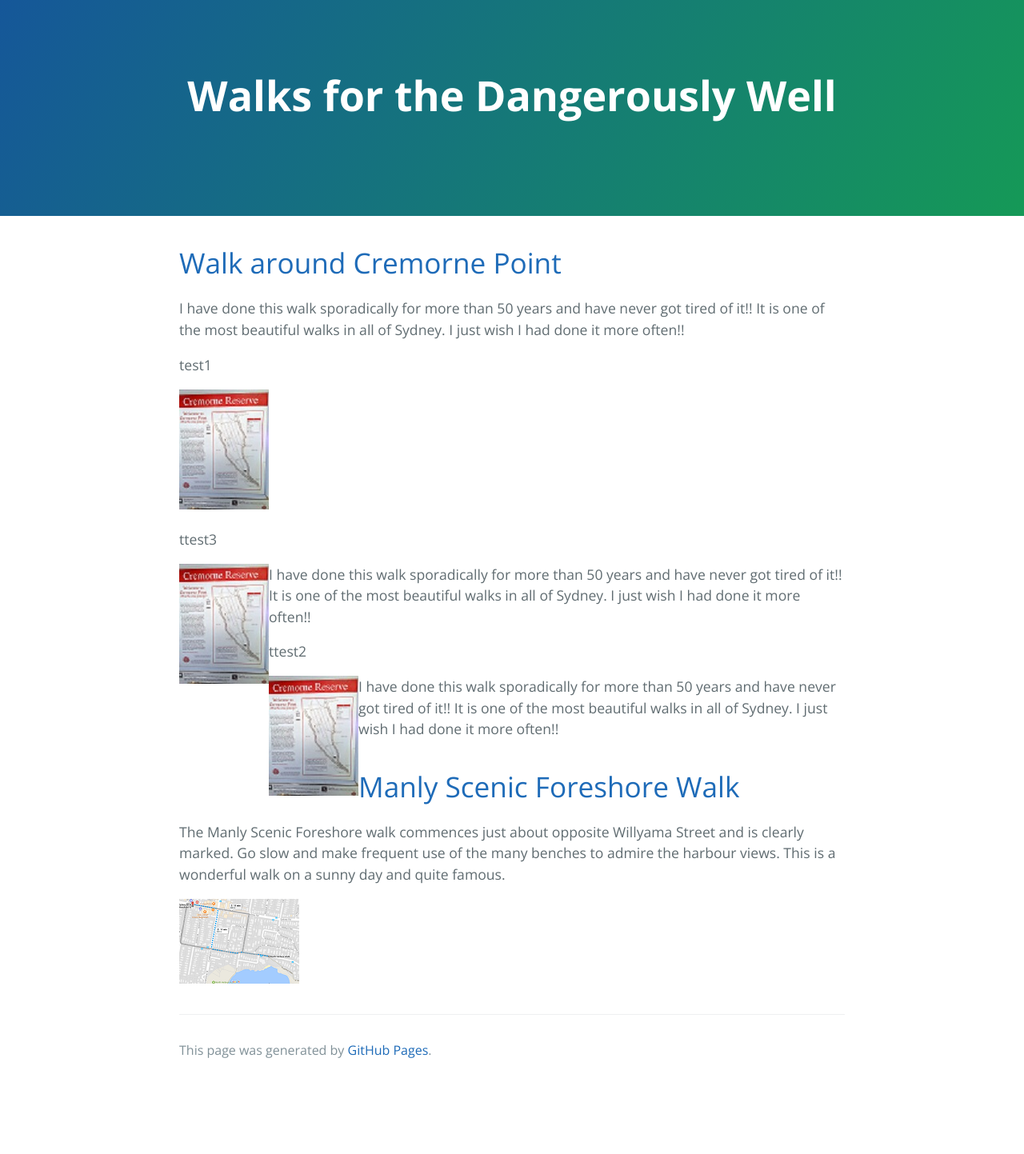
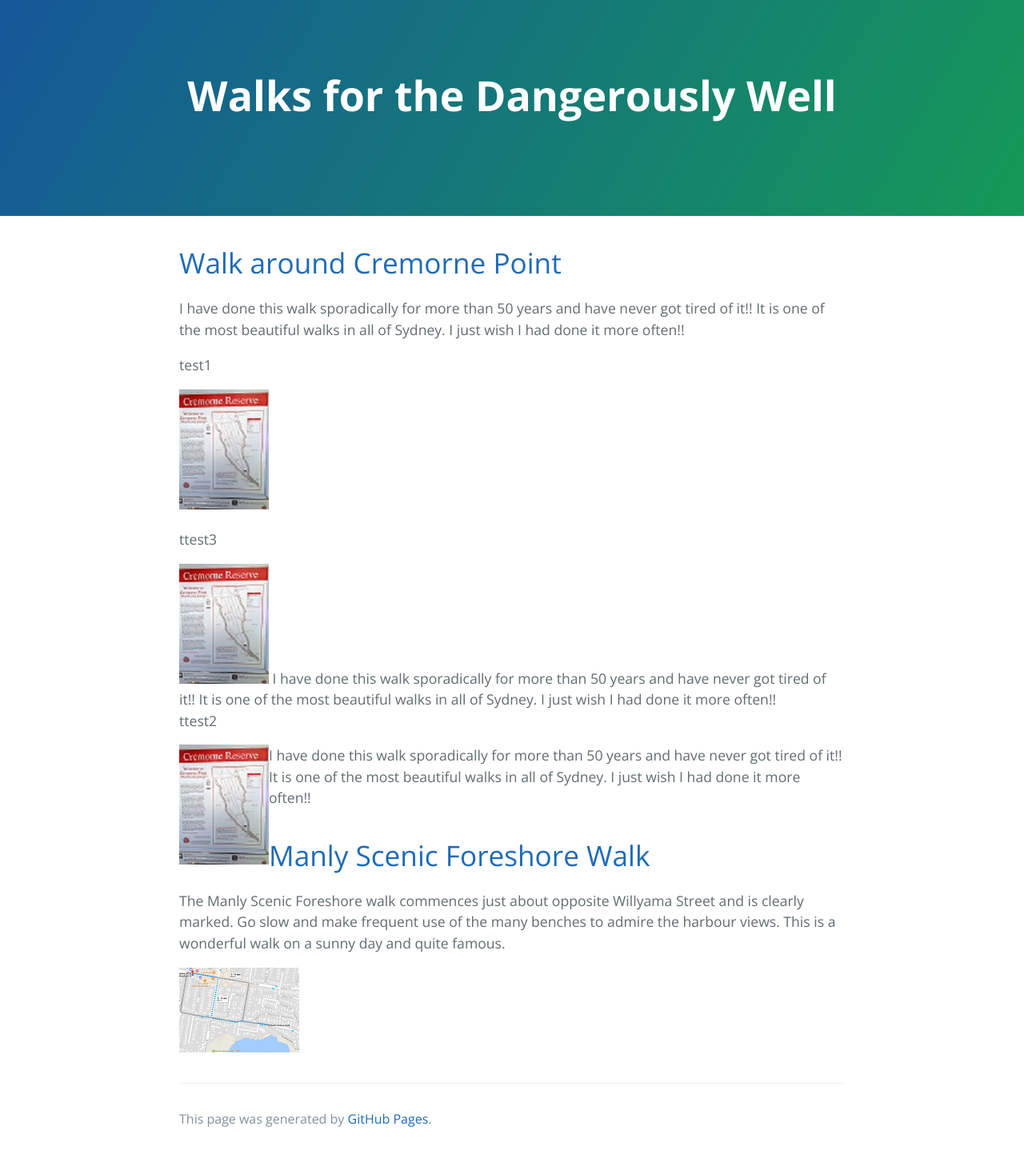
Before and after one commit to janet1405/janet1405.github.io, a Jekyll site: the page built from index.md, in a window 1280 px wide. Shown: the whole page at 80% size. Built offline with Jekyll 4.4.1, drawn with Linux system fonts in a browser that asks for light colours; the repository's description, which GitHub fills in, is left out; before the commit the page ends 1357 px from its top, so only the background shows below that.

Commit message:
Update index.md

```diff
--- a/index.md
+++ b/index.md
@@ -29,7 +29,7 @@
 
 
 
- <div style="float:left"><img src="\assets\img\cremorne_point\WalkAroundCremornePoint_112_150.jpg" /></div>  I have done this walk sporadically for more than 50 years and have never got tired of it!! It is one of the most beautiful walks in all of Sydney. I just wish I had done it more often!!
+ <div style="float:left"><img src="\assets\img\cremorne_point\WalkAroundCremornePoint_112_150.jpg" />  I have done this walk sporadically for more than 50 years and have never got tired of it!! It is one of the most beautiful walks in all of Sydney. I just wish I had done it more often!! </div>
 
 
 
```
